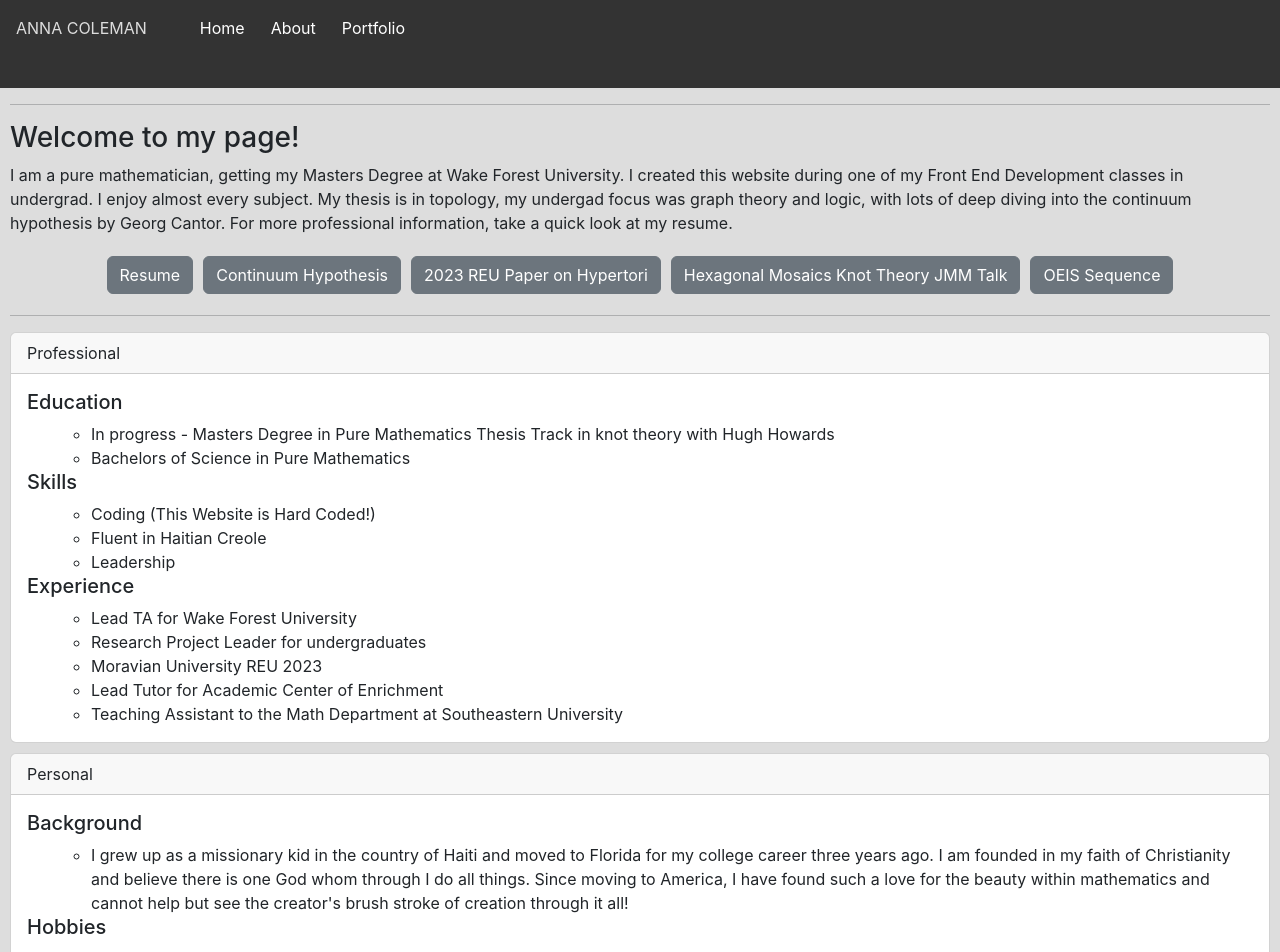
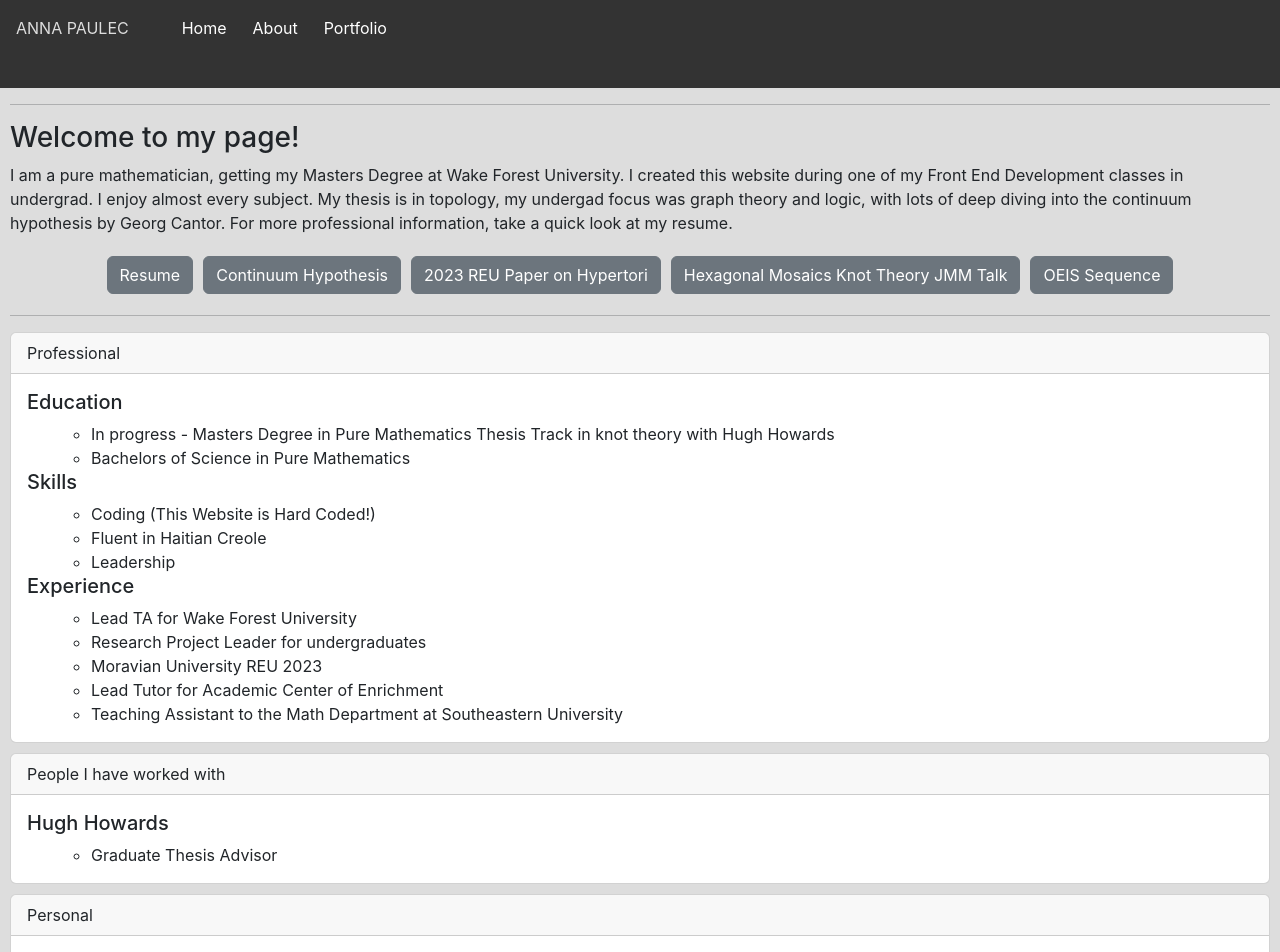
Before and after one commit to acoleman-5302/reactWebsite, a React (Vite) app: page /about in a window 1280 px wide. Shown: the top 952 px of the page. Built offline with nearby package versions, Linux system fonts and the light colour scheme; no server answers; a web font is replaced by a local one.

Commit message:
name and advisor

```diff
--- a/src/Navbar.jsx
+++ b/src/Navbar.jsx
@@ -8,7 +8,7 @@ function Navbar() {
       <nav className="navbar">
         <ul className="nav-links">
           <li id="myName">
-            <p>ANNA COLEMAN</p>
+            <p>ANNA PAULEC</p>
           </li>
           <li>
             <Link exact to="/">Home</Link>
--- a/src/pages/About.jsx
+++ b/src/pages/About.jsx
@@ -12,7 +12,7 @@ const About = () => {
         <div className="button">
           <a target="blank" href="https://drive.google.com/file/d/1GDA9VCrwzSuIi1Gu-ZmiFrUFsHUbCMtl/view?usp=drivesdk" className="btn btn-secondary ">Resume</a>
           <a target="blank" href="https://drive.google.com/file/d/1yS2bmB_7M5OWwrmlSIAESq7ealH7phTs/view?usp=sharing" className="btn btn-secondary ">Continuum Hypothesis</a>
-          <a target="blank" href="https://arxiv.org/abs/2402.11381" className="btn btn-secondary ">2023 REU Paper on Hypertori</a>
+          <a target="blank" href="https://drive.google.com/file/d/1FSt7pC6Rlym61ykF1G65yDSqNUwTTK8D/view?usp=drivesdk" className="btn btn-secondary ">2023 REU Paper on Hypertori</a>
           <a target="blank" href="https://drive.google.com/file/d/1TrwiIGhHVGXOl-VHyCchcqOhkKAAg0PS/view?usp=drivesdk" className="btn btn-secondary ">Hexagonal Mosaics Knot Theory JMM Talk</a>
           <a target="blank" href="https://oeis.org/A364237" className="btn btn-secondary ">OEIS Sequence</a>
         </div>
@@ -62,8 +62,25 @@ const About = () => {
           </div>
         </div>
 
+        <div className="card">
+          <div className="card-header">
+            People I have worked with
+          </div>
+          <div className="card-body">
 
-        <div className="card">
+            <div>
+              <h5 className="card-title">Hugh Howards</h5>
+              <ul className="card-text">
+                <ul>
+                  <li>Graduate Thesis Advisor </li>
+                </ul>
+              </ul>
+            </div>
+          </div>
+        </div>
+
+
+         <div className="card">
           <div className="card-header">
             Personal
           </div>
@@ -94,6 +111,7 @@ const About = () => {
         </div>
       </div>
 
+
   </div>
   )
 };
```
Also changed, not shown: 1 other file (tests, documents, lock files or other folders).
